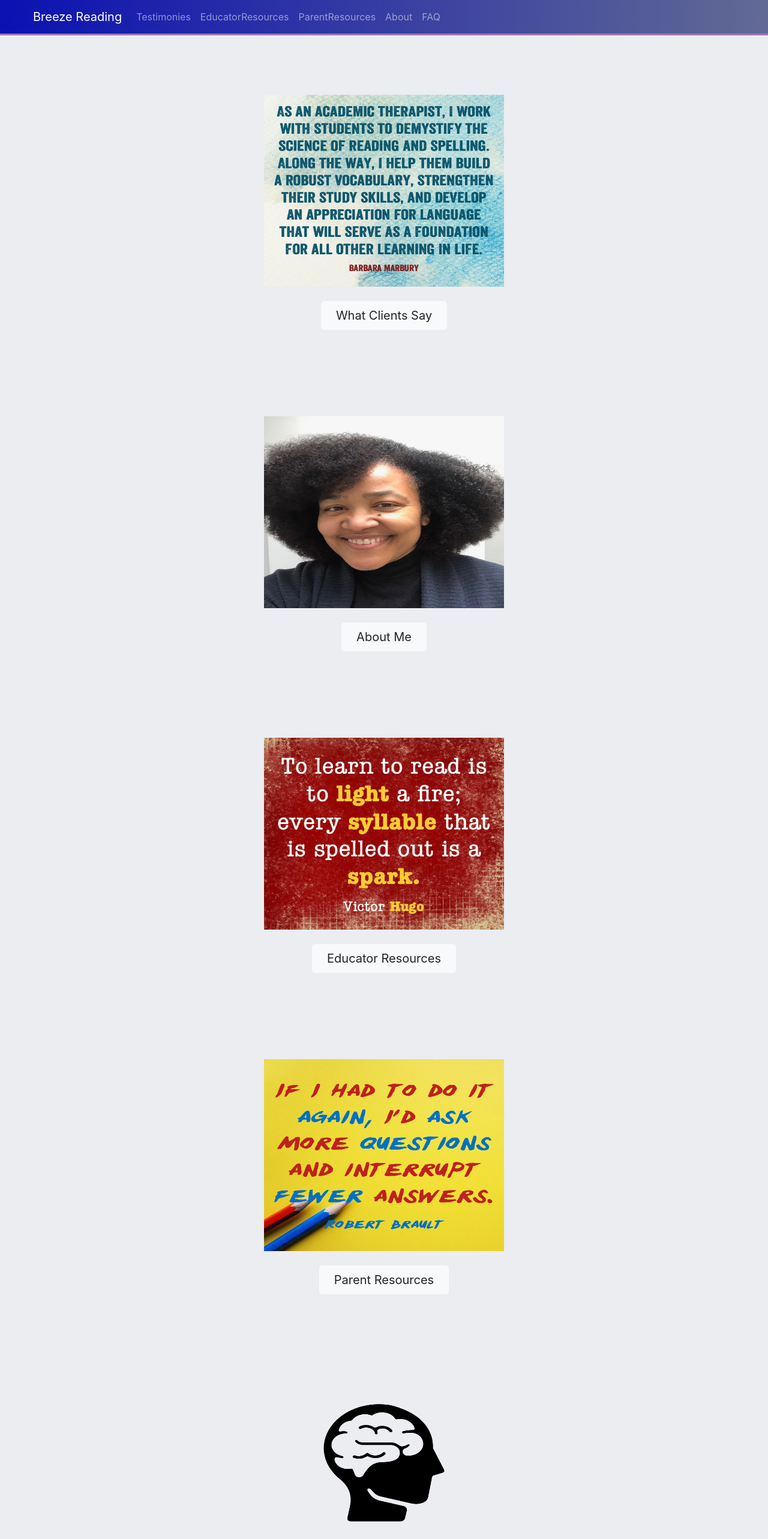
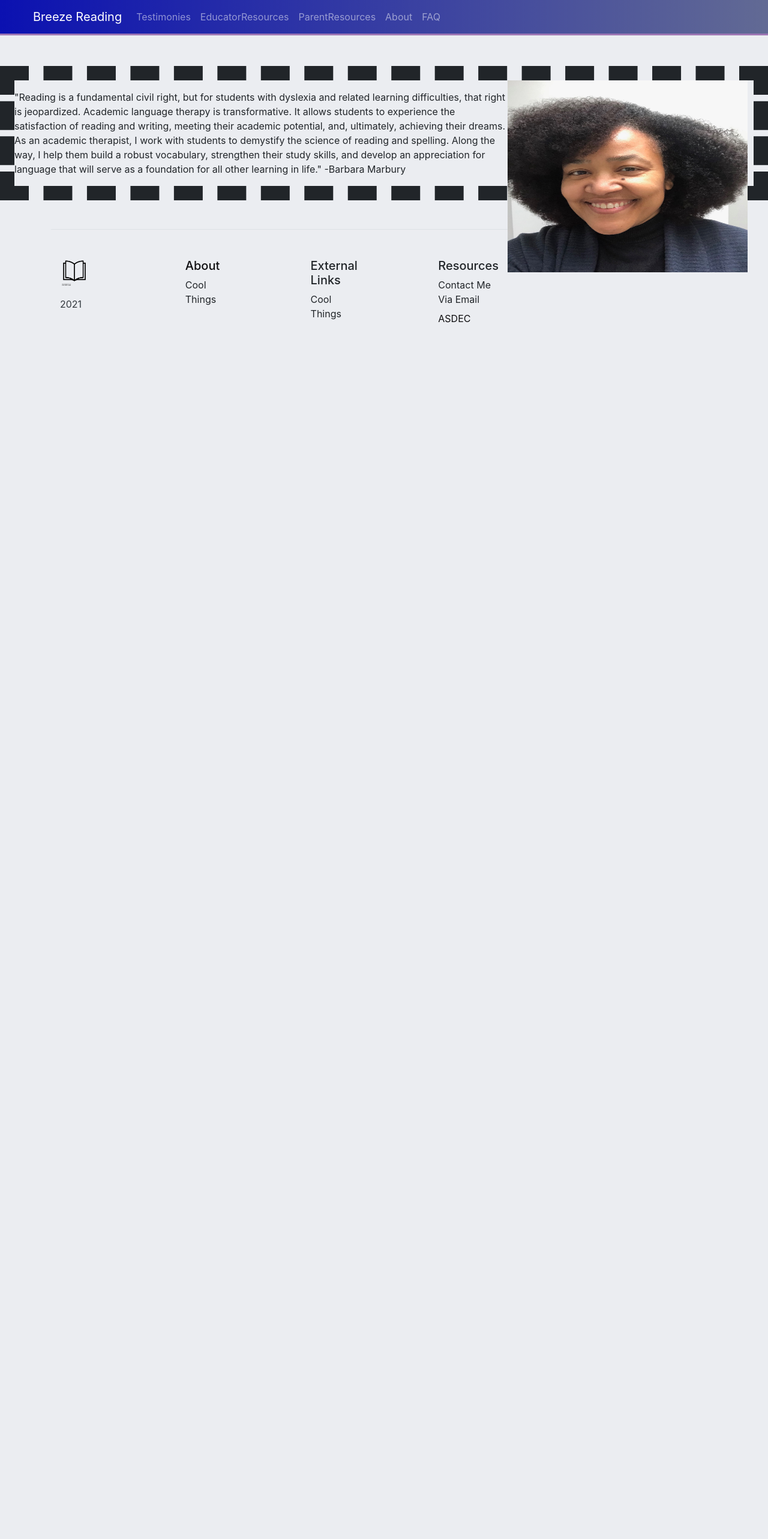
Before and after one commit to KristaMarbury/at-site, a React (Create React App) app: page / in a window 1280 px wide. Shown: the top 2566 px of the page at 60% size. After the commit the page ends 800 px from the top, so only its background shows below. Built offline with nearby package versions, Linux system fonts and the light colour scheme.

Commit message:
tried to make the homepage a bit more palatable. Not really taking. I'm close, but have not been able to make the image sit nicely next to the quote.

```diff
--- a/src/App.css
+++ b/src/App.css
@@ -64,13 +64,6 @@ img {
   height: 3rem;
 }
 
-.afropic {
-  width: 25rem;
-  height: 25rem;
-  border-radius: 25px;
-  padding: 20px;
-}
-
 .momglasses {
   width: 25rem;
   height: 25rem;
@@ -87,13 +80,31 @@ img {
   color: rgba(4, 3, 5, 0.952);
 }
 
-/* AboutMe-------------------------------------------------------------------------- */
+/* Home--------------------------------------------------------------------------- */
+.homepage {
+  border: 1.5em;
+  border-style: dashed;
+}
+/* px-4 py-5 my-5 text center */
+.mommafro {
+  float: right;
+  margin-right: 10px;
+  clear: both;
+}
 
-/* EducatorResources-------------------------------------------------------------------------- */
+.momq {
+  margin-left: 0px;
+  overflow: auto;
+  display: block;
+}
 
-/* ParentResources-------------------------------------------------------------------------- */
+/* About-------------------------------------------------------------------------- */
 
-/* FAQ-------------------------------------------------------------------------- */
+/* EducatorResources-------------------------------------------------------------- */
+
+/* ParentResources---------------------------------------------------------------- */
+
+/* FAQ---------------------------------------------------------------------------- */
 
 /*
 
--- a/src/pages/Home.js
+++ b/src/pages/Home.js
@@ -2,94 +2,33 @@ import React from "react";
 import openerquote from "./images/momquote1.jpg";
 import victorhugo from "./images/victorhugo.jpg";
 import momafro from "./images/momafro.jpeg";
-import robertbrault from "./images/robertbrault.jpg";
-import nounbrain from "./images/nounbrain.png";
+
 import { Link } from "react-router-dom";
 // import Typewriter from "typewriter-effect";
 
 const Home = () => {
   return (
     <main>
-      <section class="px-4 py-5 my-5 text center">
-        <img
-          class="d-block mx-auto mb-4 img-responsive"
-          src={openerquote}
-          alt="quote about learning to read from barbara marbury"
-        />
-        <div class="d-grid gap-2 d-sm-flex justify-content-sm-center">
-          {/* Be sure to make these buttons go to glowing reviews from Clients and ASDEC */}
-          <Link
-            class="btn btn-light btn-lg px-4 gap-3"
-            to="whatclientssay"
-            role="button"
-          >
-            What Clients Say
-          </Link>
-        </div>
-      </section>
-      <section class="px-4 py-5 my-5 text center">
-        <img
-          class="d-block mx-auto mb-4 img-responsive"
-          src={momafro}
-          alt="quote about learning to read from victor hugo"
-        />
-        <div class="d-grid gap-2 d-sm-flex justify-content-sm-center">
-          {/* Be sure to make these buttons go to glowing reviews from Clients and ASDEC */}
-          <Link
-            class="btn btn-light btn-lg px-4 gap-3"
-            to="aboutme"
-            role="button"
-          >
-            About Me
-          </Link>
-        </div>
-      </section>
-      <section class="px-4 py-5 my-5 text center">
-        <img
-          class="d-block mx-auto mb-4 img-responsive"
-          src={victorhugo}
-          alt="quote about learning to read from victor hugo"
-        />
-        <div class="d-grid gap-2 d-sm-flex justify-content-sm-center">
-          {/* Be sure to make these buttons go to glowing reviews from Clients and ASDEC */}
-          <Link
-            class="btn btn-light btn-lg px-4 gap-3"
-            to="educatorresources"
-            role="button"
-          >
-            Educator Resources
-          </Link>
-        </div>
-      </section>
-      <section class="px-4 py-5 my-5 text center">
-        <img
-          class="d-block mx-auto mb-4 img-responsive"
-          src={robertbrault}
-          alt="quote about looking back by robert brault"
-        />
-        <div class="d-grid gap-2 d-sm-flex justify-content-sm-center">
-          {/* Be sure to make these buttons go to glowing reviews from Clients and ASDEC */}
-          <Link
-            class="btn btn-light btn-lg px-4 gap-3"
-            to="parentresources"
-            role="button"
-          >
-            Parent Resources
-          </Link>
-        </div>
-      </section>
-      <section class="px-4 py-5 my-5 text center">
-        <img
-          class="d-block mx-auto mb-4 img-responsive"
-          src={nounbrain}
-          alt="cartoon brain inside of a head"
-        />
-        <div class="d-grid gap-2 d-sm-flex justify-content-sm-center">
-          {/* Be sure to make these buttons go to glowing reviews from Clients and ASDEC */}
-          <Link class="btn btn-light btn-lg px-4 gap-3" to="faq" role="button">
-            Frequently Asked Questions
-          </Link>
-        </div>
+      <section class="homepage">
+        <p>
+          <img
+            class="mommafro"
+            src={momafro}
+            alt="picture of Barbara Marbury"
+          />
+        </p>
+        <p class="momq">
+          "Reading is a fundamental civil right, but for students with dyslexia
+          and related learning difficulties, that right is jeopardized. Academic
+          language therapy is transformative. It allows students to experience
+          the satisfaction of reading and writing, meeting their academic
+          potential, and, ultimately, achieving their dreams. As an academic
+          therapist, I work with students to demystify the science of reading
+          and spelling. Along the way, I help them build a robust vocabulary,
+          strengthen their study skills, and develop an appreciation for
+          language that will serve as a foundation for all other learning in
+          life." -Barbara Marbury
+        </p>
       </section>
     </main>
   );
```
